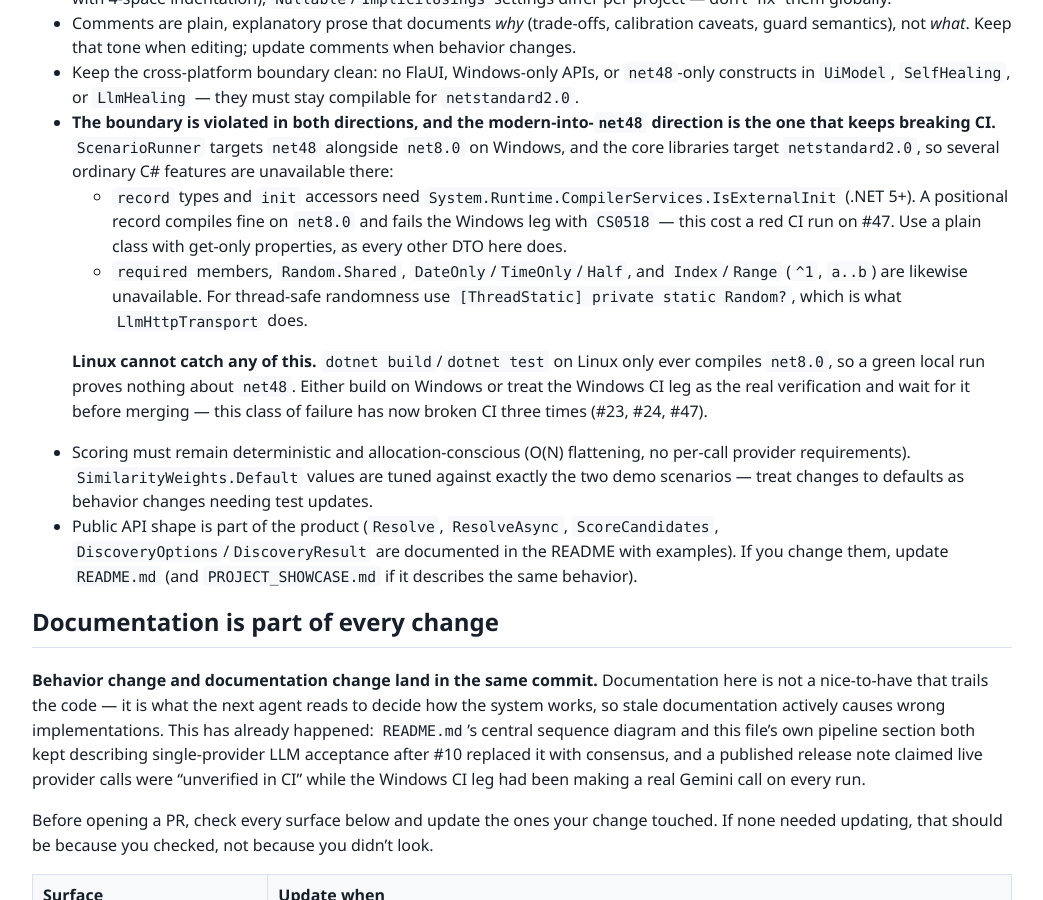
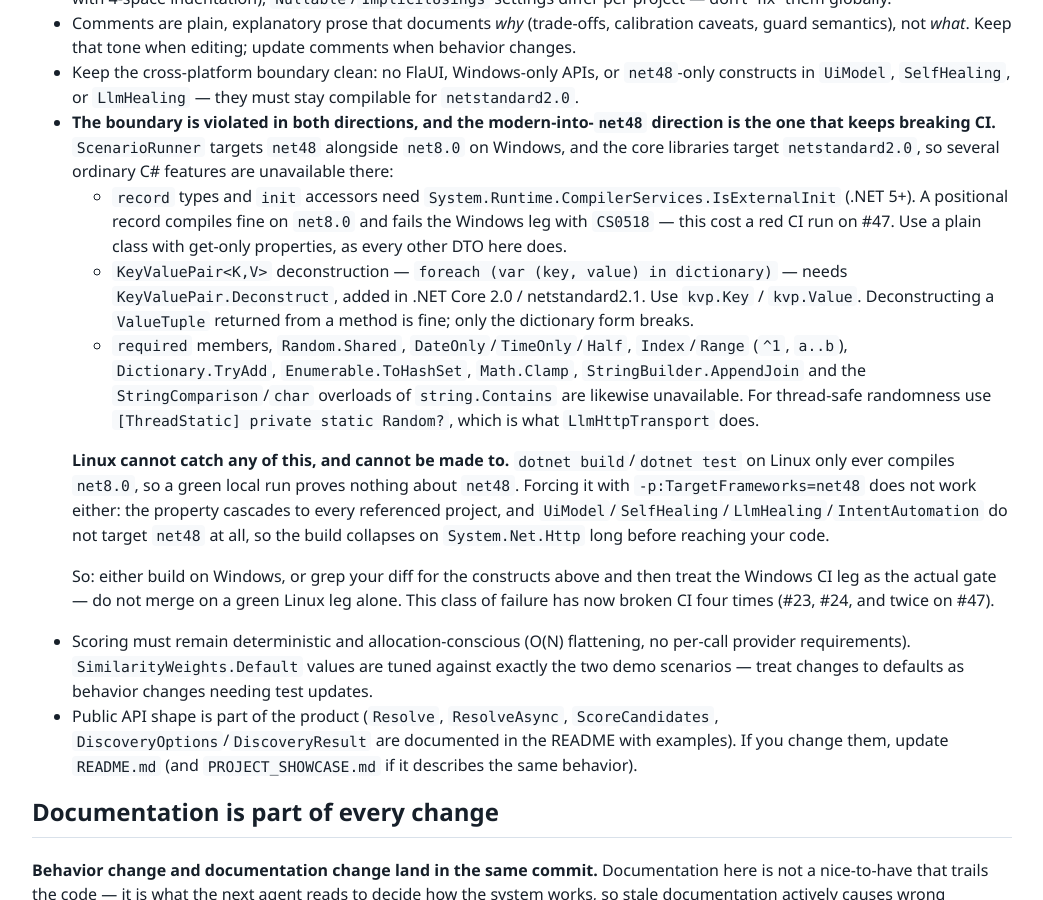
Before and after one commit to mustafasercansak/automation-sandbox, a Jekyll site: the page built from AGENTS.md, in a window 1280 px wide and 900 px high, scrolled down 4195 px. Shown: the whole window, without its empty margins (118-1161 px from the left). Built offline with Jekyll 4.4.1, drawn with Linux system fonts in a browser that asks for light colours; our own code applies the rules of GitHub Pages for plain Markdown files.

Commit message:
fix: update foreach loop to use KeyValuePair for net48 compatibility

```diff
--- a/AGENTS.md
+++ b/AGENTS.md
@@ -78,9 +78,12 @@ When changing scoring, discovery, or resolver behavior, add or update tests here
 - Keep the cross-platform boundary clean: no FlaUI, Windows-only APIs, or `net48`-only constructs in `UiModel`, `SelfHealing`, or `LlmHealing` — they must stay compilable for `netstandard2.0`.
 - **The boundary is violated in both directions, and the modern-into-`net48` direction is the one that keeps breaking CI.** `ScenarioRunner` targets `net48` alongside `net8.0` on Windows, and the core libraries target `netstandard2.0`, so several ordinary C# features are unavailable there:
   - `record` types and `init` accessors need `System.Runtime.CompilerServices.IsExternalInit` (.NET 5+). A positional record compiles fine on `net8.0` and fails the Windows leg with `CS0518` — this cost a red CI run on #47. Use a plain class with get-only properties, as every other DTO here does.
-  - `required` members, `Random.Shared`, `DateOnly`/`TimeOnly`/`Half`, and `Index`/`Range` (`^1`, `a..b`) are likewise unavailable. For thread-safe randomness use `[ThreadStatic] private static Random?`, which is what `LlmHttpTransport` does.
+  - `KeyValuePair<K,V>` deconstruction — `foreach (var (key, value) in dictionary)` — needs `KeyValuePair.Deconstruct`, added in .NET Core 2.0 / netstandard2.1. Use `kvp.Key` / `kvp.Value`. Deconstructing a `ValueTuple` returned from a method is fine; only the dictionary form breaks.
+  - `required` members, `Random.Shared`, `DateOnly`/`TimeOnly`/`Half`, `Index`/`Range` (`^1`, `a..b`), `Dictionary.TryAdd`, `Enumerable.ToHashSet`, `Math.Clamp`, `StringBuilder.AppendJoin` and the `StringComparison`/`char` overloads of `string.Contains` are likewise unavailable. For thread-safe randomness use `[ThreadStatic] private static Random?`, which is what `LlmHttpTransport` does.
 
-  **Linux cannot catch any of this.** `dotnet build`/`dotnet test` on Linux only ever compiles `net8.0`, so a green local run proves nothing about `net48`. Either build on Windows or treat the Windows CI leg as the real verification and wait for it before merging — this class of failure has now broken CI three times (#23, #24, #47).
+  **Linux cannot catch any of this, and cannot be made to.** `dotnet build`/`dotnet test` on Linux only ever compiles `net8.0`, so a green local run proves nothing about `net48`. Forcing it with `-p:TargetFrameworks=net48` does not work either: the property cascades to every referenced project, and `UiModel`/`SelfHealing`/`LlmHealing`/`IntentAutomation` do not target `net48` at all, so the build collapses on `System.Net.Http` long before reaching your code.
+
+  So: either build on Windows, or grep your diff for the constructs above and then treat the Windows CI leg as the actual gate — do not merge on a green Linux leg alone. This class of failure has now broken CI four times (#23, #24, and twice on #47).
 - Scoring must remain deterministic and allocation-conscious (O(N) flattening, no per-call provider requirements). `SimilarityWeights.Default` values are tuned against exactly the two demo scenarios — treat changes to defaults as behavior changes needing test updates.
 - Public API shape is part of the product (`Resolve`, `ResolveAsync`, `ScoreCandidates`, `DiscoveryOptions`/`DiscoveryResult` are documented in the README with examples). If you change them, update `README.md` (and `PROJECT_SHOWCASE.md` if it describes the same behavior).
 
```
Also changed, not shown: 1 other file.
